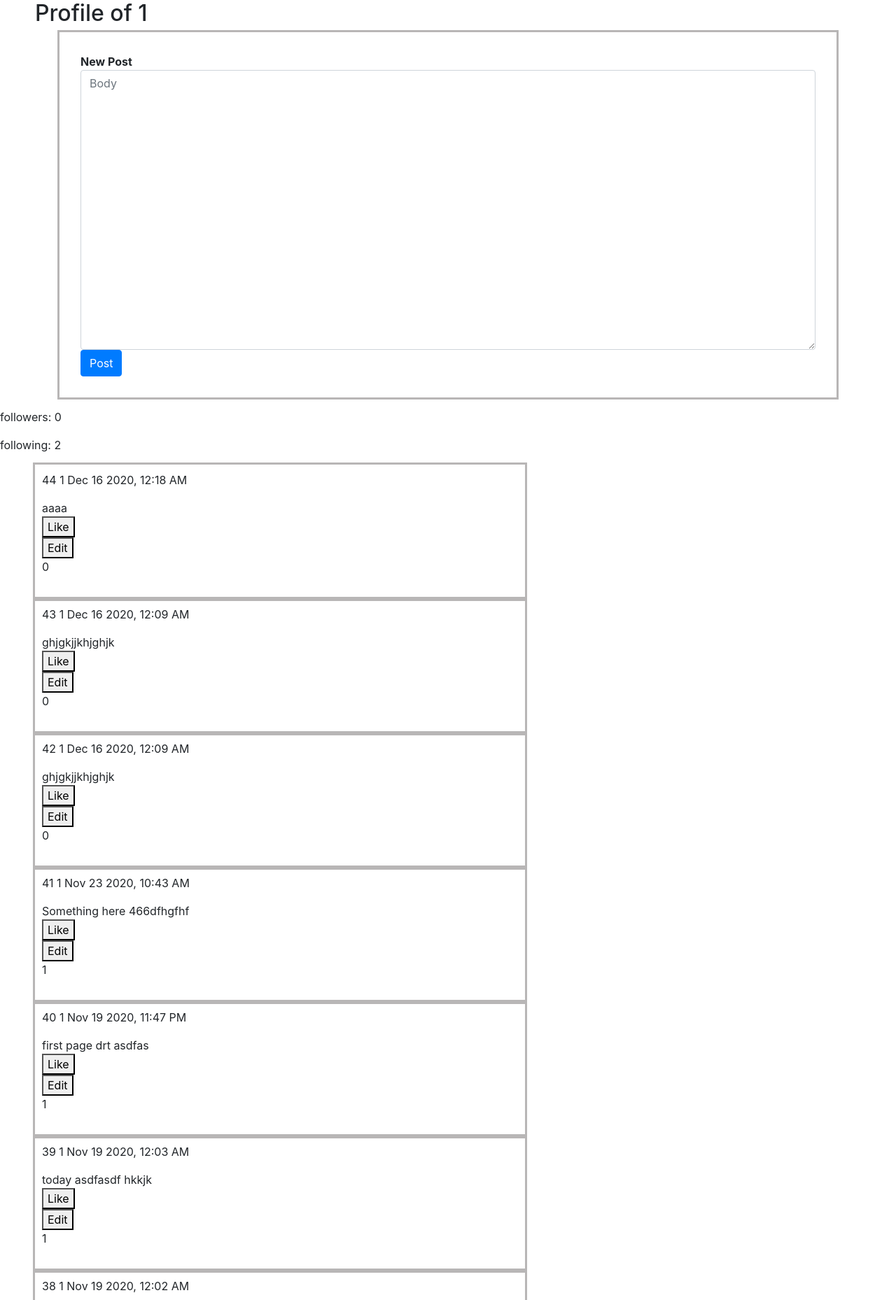
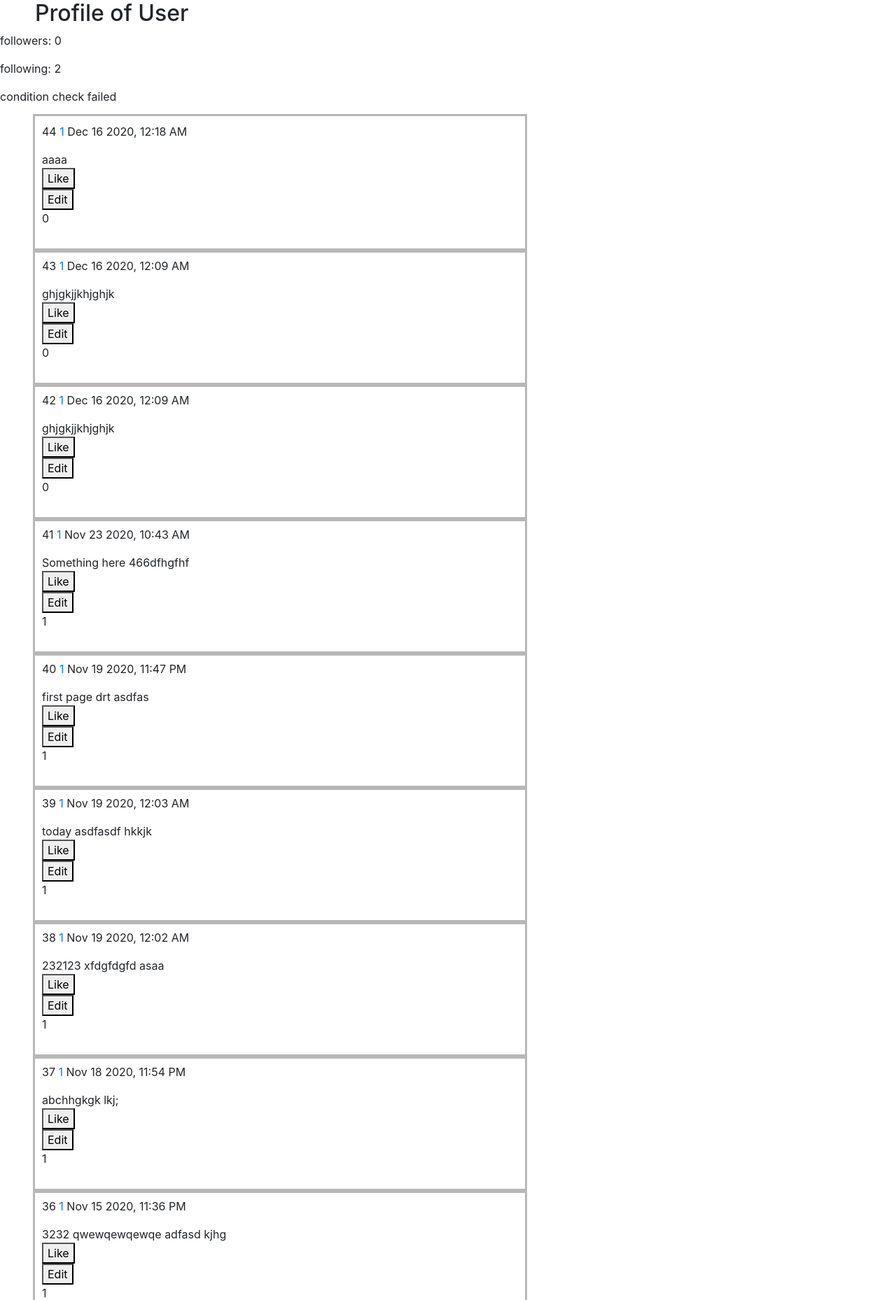
Before and after one commit to ttee/learnCS50w, a Django app: page /1 in a window 1280 px wide. Shown: the part 76-1934 px from the top of the page at 70% size. Run offline with Django 3.2, Linux system fonts and the light colour scheme; a user stored in the database is signed in; data comes from the database, SQL or seed files in the repository; some libraries are stand-ins or nearby versions.

Commit message:
Fixed pagination for all views TODO: fix change in URL for different views to implement web url call first, followed by API url calls for content update

```diff
--- a/network/network/static/network/network.js
+++ b/network/network/static/network/network.js
@@ -64,6 +64,11 @@ function load_post_page_pagination_element(response, user_id, title, display_pro
   document.querySelector('#paged-view').innerHTML = compose_post_pagination(user_id, response['page_obj']);
   document.querySelector('#title-of-page').innerHTML =title;
   document.querySelector('#all-posts-view').style.display = 'block';
+  if (title === 'All Posts') {
+    document.querySelector('#new_post-view').style.display = 'block';
+  } else {
+    document.querySelector('#new_post-view').style.display = 'none';
+  }
   if (display_profile === 'False') {
     document.querySelector('#profile-view').style.display = 'none';
   } else {
@@ -121,15 +126,15 @@ function load_post_page(user_id, pagenum) {
 
     })
   } else {
-    load_posts(user_id)
+    load_posts(user_id, pagenum)
     .then(response => {
       // html stuffs
       // set title to Username
       // enable the profile-view
-      document.querySelector('#all-posts-view').innerHTML =compose_post_table(response["posts"])
-      document.querySelector(`#edit-textarea-${post_id}`).style.display = 'none';
-      document.querySelector('#title-of-page').innerHTML =`Profile of ${user_id}`
-
+      // document.querySelector('#all-posts-view').innerHTML =compose_post_table(response["posts"])
+      // document.querySelector(`#edit-textarea-${post_id}`).style.display = 'none';
+      // document.querySelector('#title-of-page').innerHTML =`Profile of ${user_id}`
+      load_post_page_pagination_element(response, user_id, 'Profile of User', 'True')
       // for (i = 0; i < edit_buttons.length; i ++) {
       //   edit_buttons[i].addEventListener('click', edit_post(post_id));
       // }
@@ -265,7 +270,7 @@ function compose_post_table(posts) {
       <tbody>
       <p>
       ${a[i].id}
-      ${a[i].user}
+      <a href="/${a[i].user}">${a[i].user}</a>
       ${a[i].timestamp}
       <div id="post-content-${post_id}"> ${a[i].content}</div>
       <!--based on the button text, we will toggle between Edit and Save button -->
--- a/network/network/templates/network/index.html
+++ b/network/network/templates/network/index.html
@@ -9,7 +9,7 @@
     </h2>
 </div>
 
-<div class = "container">
+<div id="new_post-view" class = "container">
 <form id="new_post">
     {% csrf_token %}
     <!--margin,outline,border,padding,xxxcontent-->
@@ -21,19 +21,22 @@
 </form>
 </div>
 
+
 <div id="profile-view">
     <p>followers: {{ followers|length }} <br></p>
     <p>following: {{ following|length }} </p>
     {%if user.id != profile_user_id %}
-
         {% if user.id in followers %}
             {% setvar "Unfollow" as action %}
         {% else %}
             {% setvar "Follow" as action %}
         {% endif %}
             <button type="submit" id ="FollowButton" value={{profile_user_id}}>{{ action }}</button>
+    {% else %}
+       <p> condition check failed</p>
     {% endif %}
  </div>
+
 
 
 
--- a/network/network/urls.py
+++ b/network/network/urls.py
@@ -9,7 +9,7 @@ urlpatterns = [
     path("logout", views.logout_view, name="logout"),
     path("register", views.register, name="register"),
     path("<int:user_id>", views.profile, name="profile"),
-
+    path("following", views.following_view, name="following"),
 
     # API Routes
     path("posts", views.refresh_post, name="refresh_post"),
--- a/network/network/views.py
+++ b/network/network/views.py
@@ -12,6 +12,17 @@ from django.views.decorators.csrf import csrf_exempt
 
 def index(request):
     if request.user.is_authenticated:
+        return render(request, "network/index.html")
+    else:
+        return HttpResponseRedirect(reverse("login"))
+
+def following_view(request):
+    if request.user.is_authenticated:
+        posts = []
+        context = {
+            "view_mode": "following",
+            # other useful info for client to know what to do
+        }
         return render(request, "network/index.html")
     else:
         return HttpResponseRedirect(reverse("login"))
```
Lines whose indentation alone changed are shown as unchanged.
